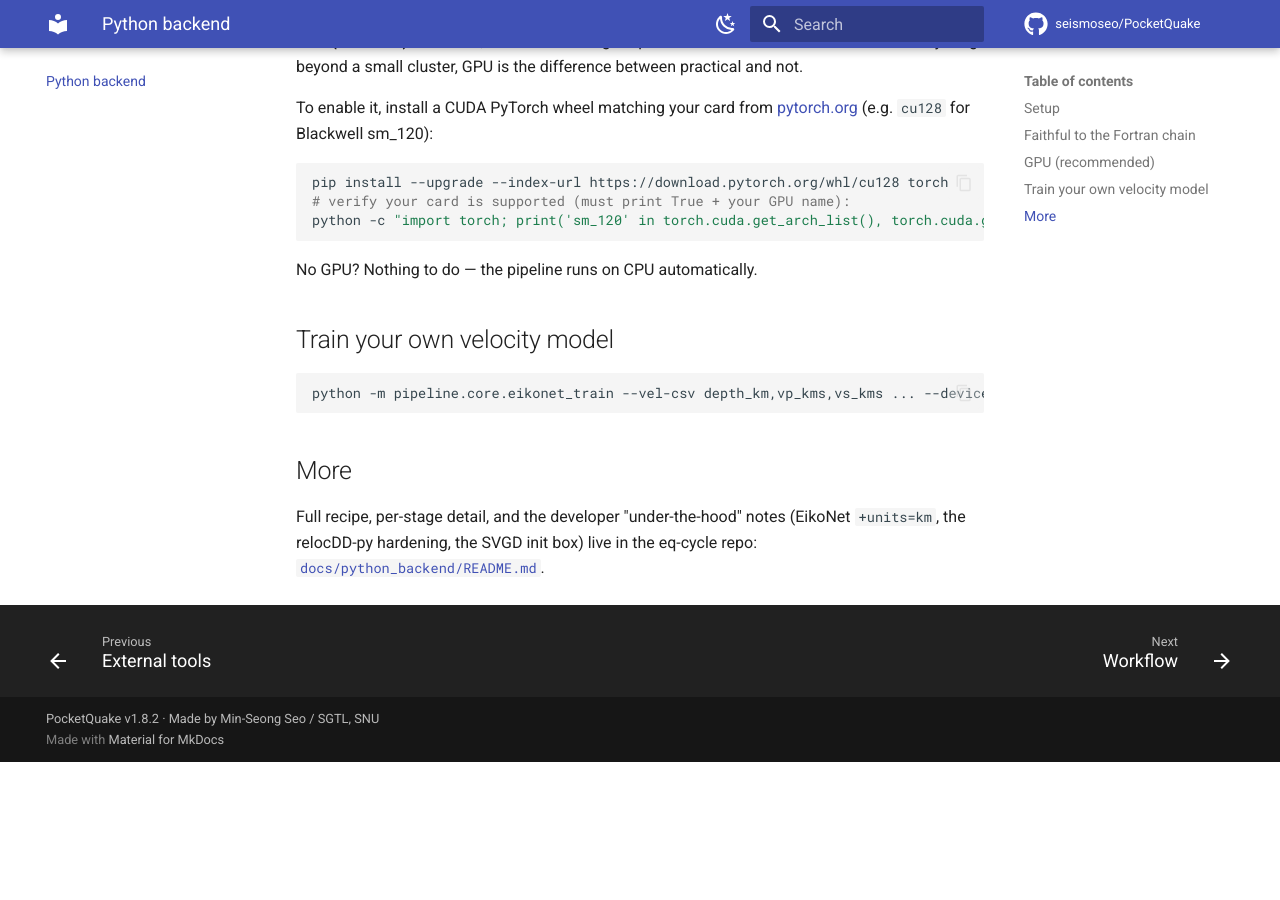
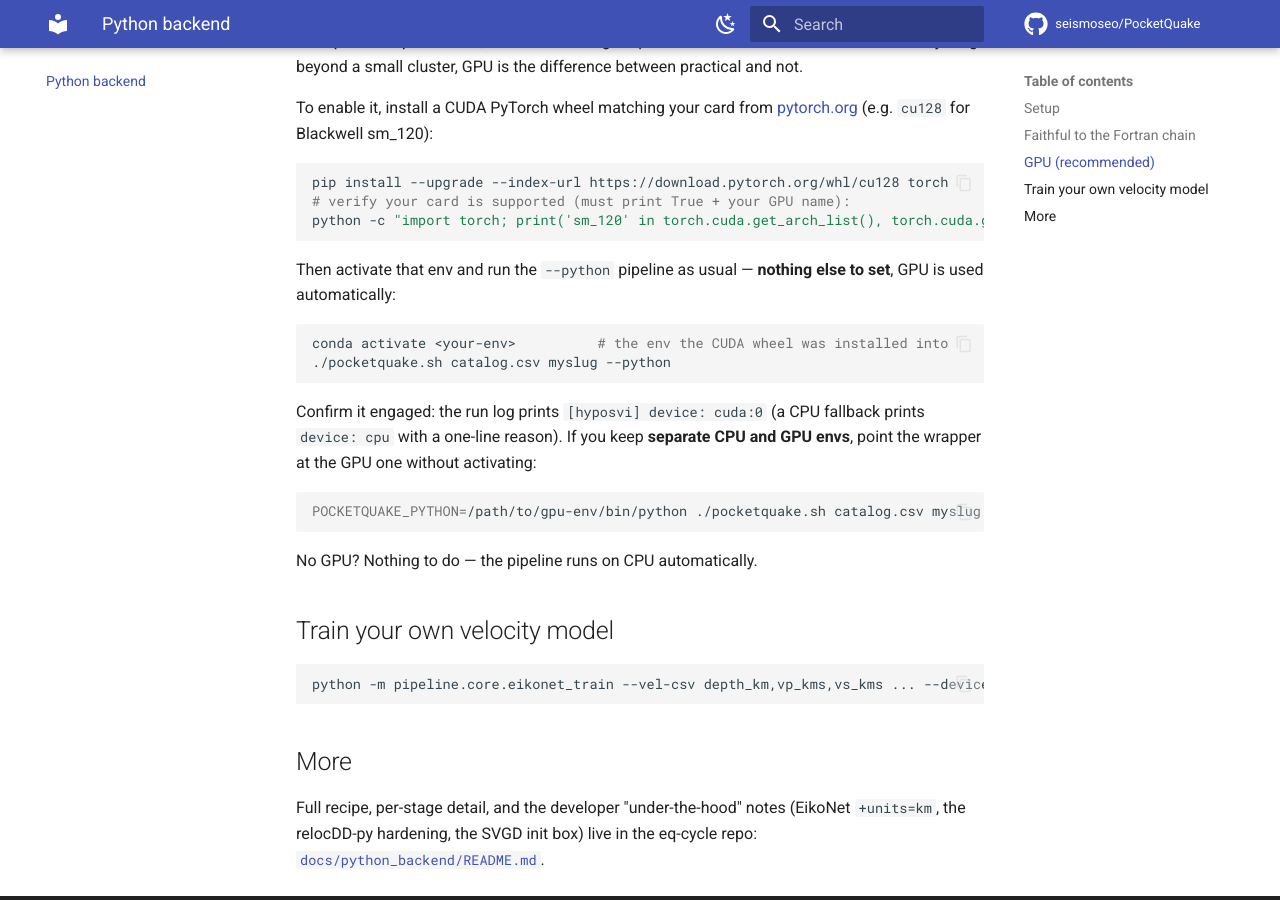
Before and after one commit to seismoseo/PocketQuake, an MkDocs documentation site: the page built from docs/python-backend.md, in a window 1280 px wide and 900 px high, scrolled down 1490 px. Built offline with MkDocs 1.6.1 and Material for MkDocs 9.7.7, drawn with Linux system fonts in a browser that asks for light colours; comment, search, counter and statistics services are not loaded; before the commit the page ends 2252 px from its top, so only the background shows below that.

Commit message:
docs: spell out the activate-env -> run --python -> GPU-auto flow
The GPU section documented the cu128 install + auto-detect but not the actual
run sequence. Add the explicit "conda activate <env> && ./pocketquake.sh --python"
flow, how to confirm GPU engaged ([hyposvi] device: cuda:0), and the
POCKETQUAKE_PYTHON path for separate CPU/GPU envs.

Co-Authored-By: Claude Opus 4.8 (1M context) <noreply@anthropic.com>

````diff
--- a/docs/python-backend.md
+++ b/docs/python-backend.md
@@ -48,6 +48,19 @@ pip install --upgrade --index-url https://download.pytorch.org/whl/cu128 torch
 python -c "import torch; print('sm_120' in torch.cuda.get_arch_list(), torch.cuda.get_device_name(0))"
 ```
 
+Then activate that env and run the `--python` pipeline as usual — **nothing else to set**, GPU is used automatically:
+
+```bash
+conda activate <your-env>          # the env the CUDA wheel was installed into
+./pocketquake.sh catalog.csv myslug --python
+```
+
+Confirm it engaged: the run log prints `[hyposvi] device: cuda:0` (a CPU fallback prints `device: cpu` with a one-line reason). If you keep **separate CPU and GPU envs**, point the wrapper at the GPU one without activating:
+
+```bash
+POCKETQUAKE_PYTHON=/path/to/gpu-env/bin/python ./pocketquake.sh catalog.csv myslug --python
+```
+
 No GPU? Nothing to do — the pipeline runs on CPU automatically.
 
 ## Train your own velocity model
````
